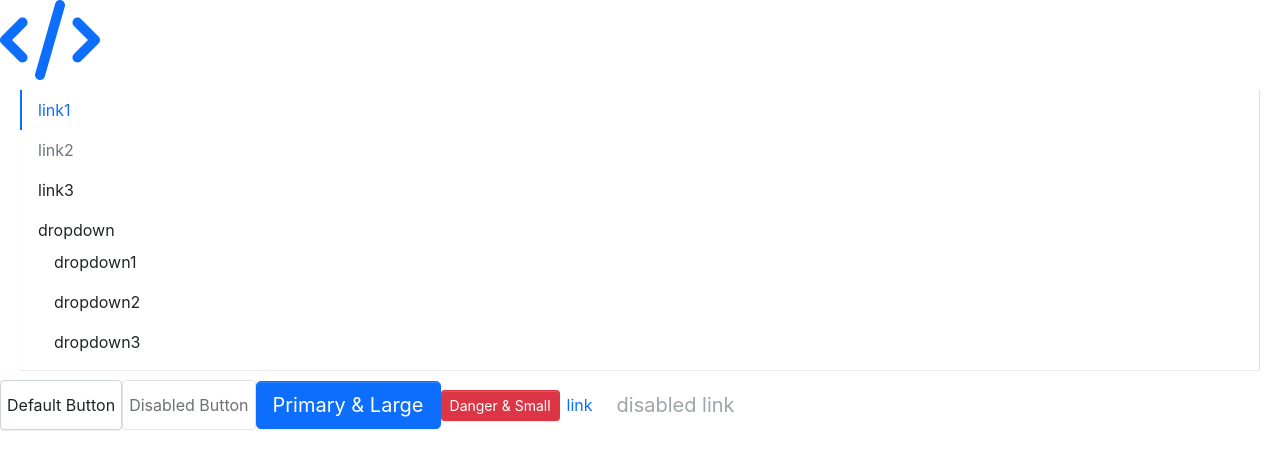
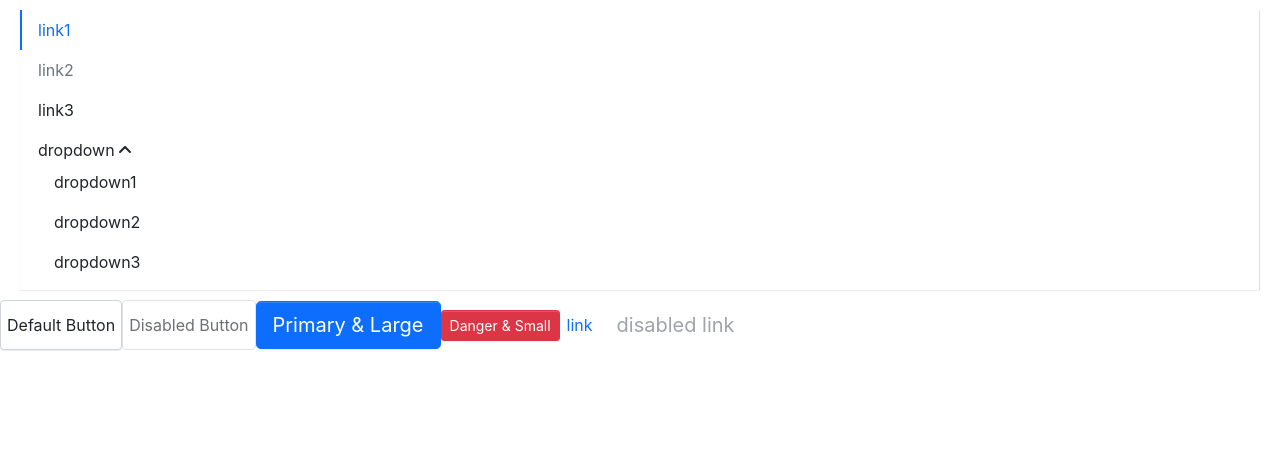
Before and after one commit to jessieren1/my-ui-library, a React (Create React App) app: page / in a window 1280 px wide. Shown: the top 470 px of the page. Built offline with nearby package versions, Linux system fonts and the light colour scheme.

Commit message:
feat: add animation for angle-down icon

```diff
--- a/src/App.tsx
+++ b/src/App.tsx
@@ -8,7 +8,7 @@
 const App: React.FC = () => {
   return (
     <div>
-      <Icon icon="code" theme="primary" size="5x"></Icon>
+      {/* <Icon icon="code" theme="primary" size="5x"></Icon> */}
       <Menu
         defaultIndex="0"
         onSelect={(index) => {
--- a/src/components/Menu/subMenu.tsx
+++ b/src/components/Menu/subMenu.tsx
@@ -2,6 +2,7 @@
 import classNames from "classnames";
 import { MenuContext } from "./menu";
 import { MenuItemProps } from "./menuItem";
+import Icon from "../Icon/icon";
 
 export interface SubMenuProps {
   index?: string;
@@ -25,6 +26,8 @@
   const [menuOpen, setOpen] = useState(isOpened);
   const classes = classNames("menu-item submenu-item", className, {
     "is-active": context.index === index,
+    "is-opened": menuOpen,
+    "is-vertical": context.mode === "vertical",
   });
 
   const handleClick = (e: React.MouseEvent) => {
@@ -80,6 +83,7 @@
     <li key={index} className={classes} {...hoverEvents}>
       <div className="submenu-title" {...clickEvents}>
         {title}
+        <Icon icon="angle-down" className="arrow-icon" />
       </div>
       {renderChildren()}
     </li>
```
